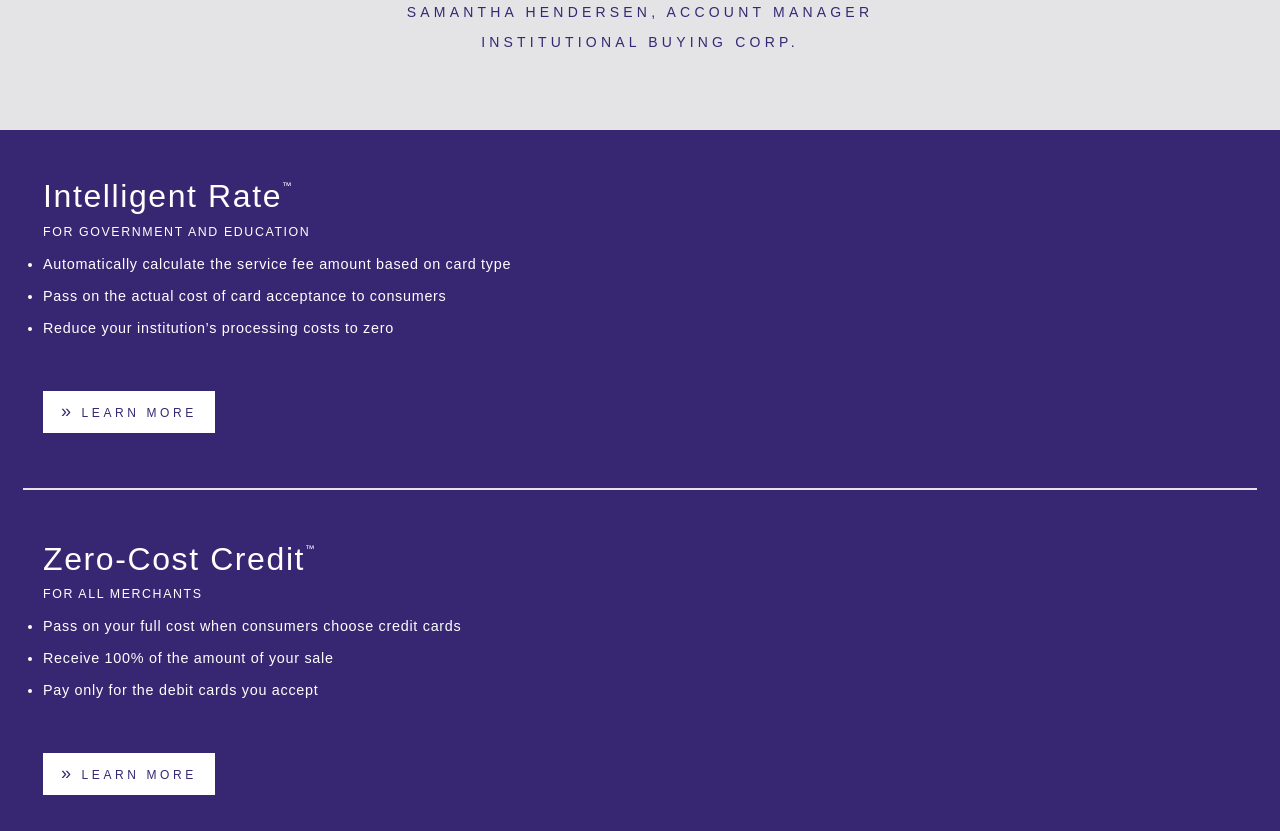
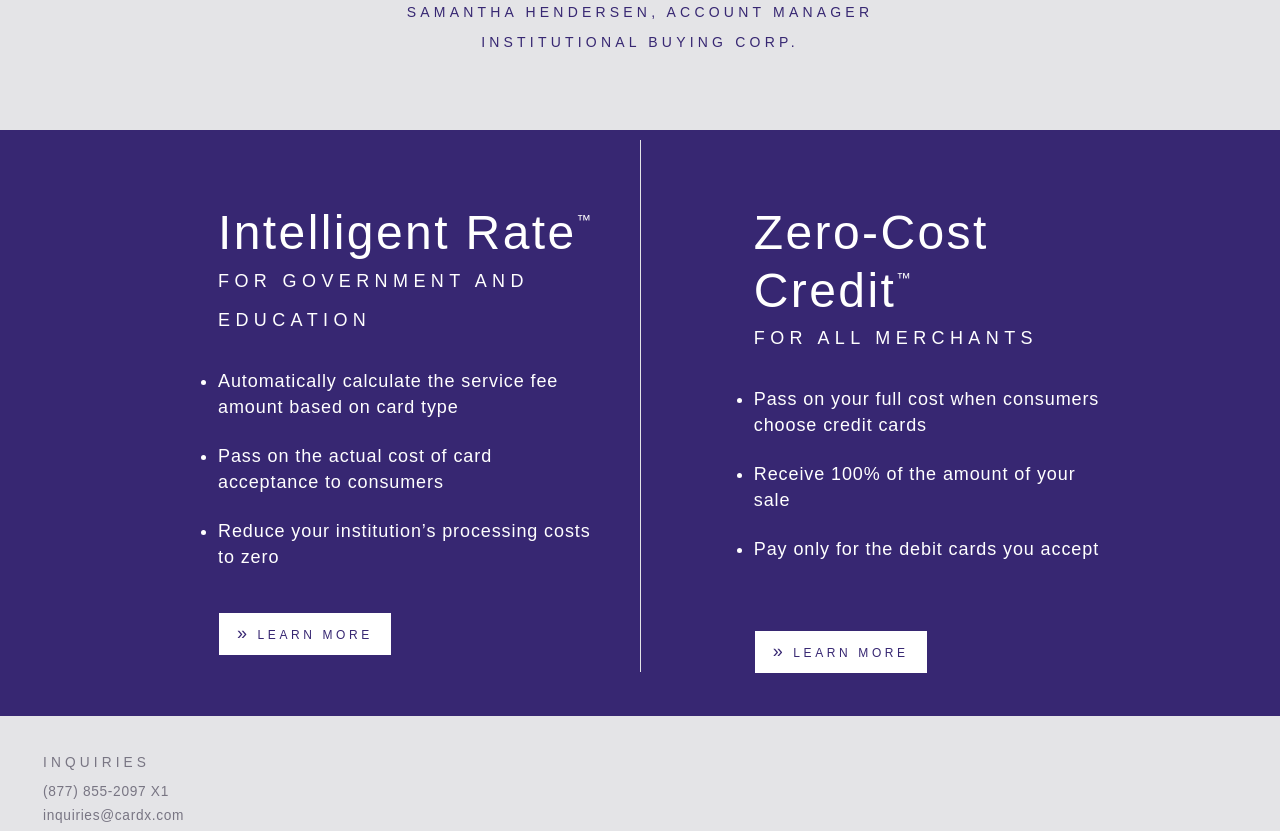
Before and after one commit to jmccraw/cardx, a plain HTML site: page index.html in a window 1280 px wide. Shown: the part 1134-1965 px from the top of the page. Drawn offline with Linux system fonts and the light colour scheme; no server answers.

Commit message:
Updated Solutions Desktop Section

```diff
--- a/index.html
+++ b/index.html
@@ -209,6 +209,7 @@
 
   <!-- SOLUTIONS SECTION -->
   <section class="solutions">
+    <section class="solutions__container">
       <article class="solutions__type">
         <h2 class="solutions__headline">Intelligent Rate<sup class="solutions__headline--sup">™</sup><span class="solutions__headline--subhead">For Government and Education</span></h2>
         <ul class="solutions__list">
@@ -228,6 +229,7 @@
         </ul>
         <a class="standard-button" href="" title="Learn More"><span class="standard-button--arrow">&raquo;</span> Learn More</a>
       </article>
+    </section>
   </section>
   <!-- END SOLUTIONS SECTION -->
 
--- a/sass/hero/_desktop.scss
+++ b/sass/hero/_desktop.scss
@@ -34,7 +34,9 @@
   text-align: left;
 }
 .hero__container {
+  padding-left: 145px;
   padding-left: 14.5rem;
+  padding-right: 145px;
   padding-right: 14.5rem;
   margin: 0 auto;
   max-width: 1140px;
--- /dev/null
+++ b/sass/solutions/_desktop.scss
@@ -0,0 +1,83 @@
+// Desktop Solutions Section
+
+.solutions {
+  padding-bottom: 19px;
+  padding-bottom: 1.9rem;
+  padding-top: 74px;
+  padding-top: 7.4rem;
+
+  .standard-button {
+    border: 1px solid $purple;
+  }
+  .standard-button:hover {
+    border: 1px solid #fff;
+  }
+}
+.solutions__container {
+  margin: 0 auto;
+  max-width: 1140px;
+  max-width: 114rem;
+  padding-left: 128px;
+  padding-left: 12.8rem;
+  position: relative;
+}
+.solutions__type {
+  border-bottom: none;
+  display: inline-block;
+  max-width: 443px;
+  max-width: 44.3rem;
+  padding-bottom: 0;
+  padding-right: 30px;
+  padding-right: 3rem;
+}
+.solutions__type:last-child {
+  max-width: 510px;
+  max-width: 51rem;
+  padding-left: 90px;
+  padding-left: 9rem;
+  vertical-align: top;
+}
+.solutions__type::after {
+  background: $light-gray;
+  content: '';
+  height: 120%;
+  position: absolute;
+  right: 0;
+  top: -64px;
+  top: -6.4rem;
+  width: 1px;
+}
+.solutions__type:last-child::after {
+  display: none;
+}
+.solutions__headline {
+  font-size: 48px;
+  font-size: 4.8rem;
+  margin-bottom: 27px;
+  margin-bottom: 2.7rem;
+}
+.solutions__headline--sup {
+  line-height: 2.3;
+}
+.solutions__headline--subhead {
+  font-size: 18px;
+  font-size: 1.8rem;
+  @include tracking(300);
+  line-height: 2.2;
+}
+.solutions__list {
+  font-size: 18px;
+  font-size: 1.8rem;
+  line-height: 26px;
+  line-height: 2.6rem;
+  margin-bottom: 50px;
+  margin-bottom: 5rem;
+}
+.solutions__type:last-child .solutions__list {
+  margin-bottom: 76px;
+  margin-bottom: 7.6rem;
+}
+.solutions__list--item {
+  margin-bottom: 23px;
+  margin-bottom: 2.3rem;
+}
--- /dev/null
+++ b/sass/solutions/_wide-desktop.scss
@@ -0,0 +1,8 @@
+// Wide Desktop Solutions Section
+
+.solutions__type {
+  max-width: 528px;
+  max-width: 52.8rem;
+  padding-right: 70px;
+  padding-right: 7rem;
+}
--- a/sass/style.scss
+++ b/sass/style.scss
@@ -28,4 +28,5 @@
   @import "nav/desktop";
   @import "hero/desktop";
   @import "testimonials/desktop";
+  @import "solutions/desktop";
 }
```
Also changed, not shown: css/style.css, 1 other file. Lines whose indentation alone changed are shown as unchanged.
